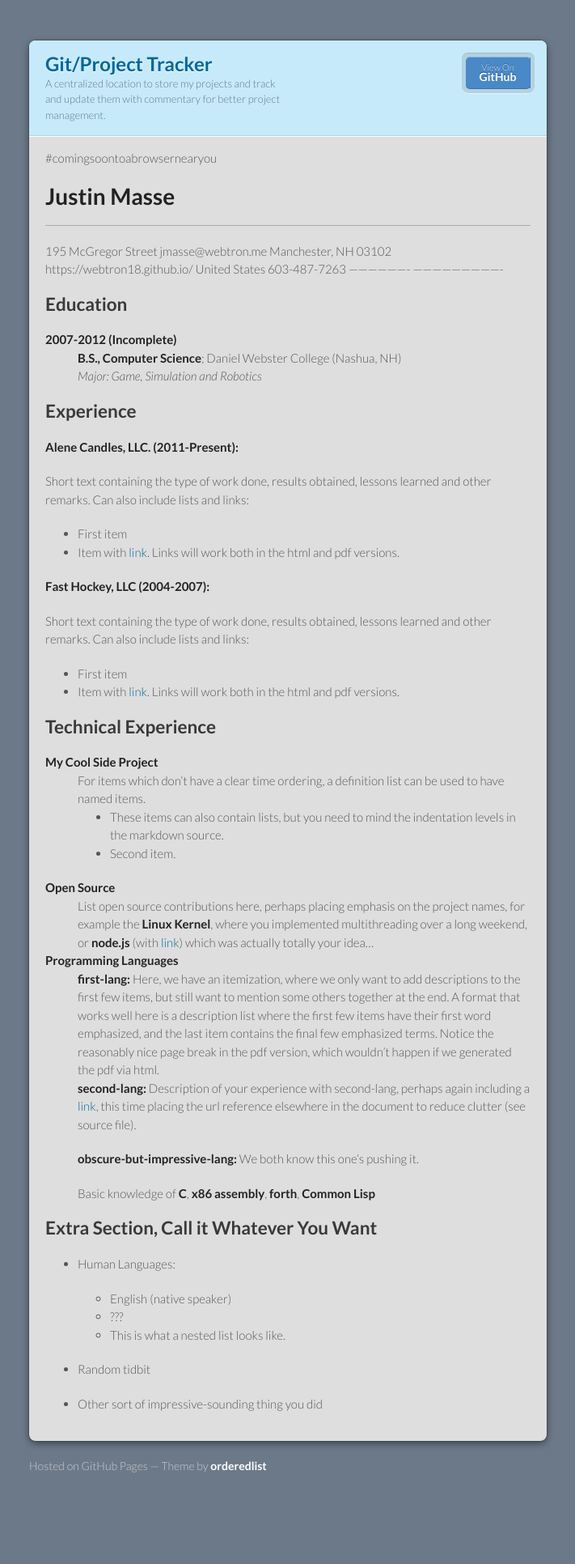
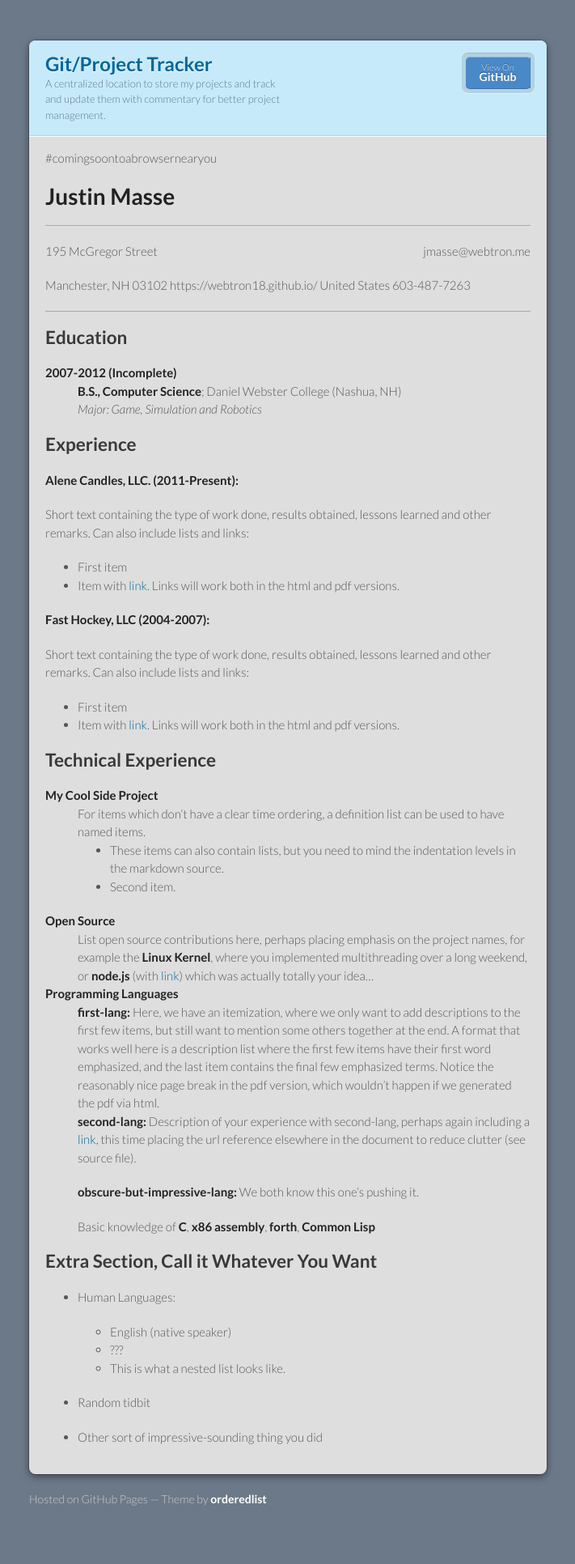
Before and after one commit to Lord0fBytes/lord0fbytes.github.io, a Jekyll site: the page built from _posts/2019-02-16-resume-network-administrator.md, in a window 1280 px wide. Shown: the whole page at 81% size, without its empty margins (284-995 px from the left). Built offline with Jekyll 4.4.1, drawn with Linux system fonts in a browser that asks for light colours; before the commit the page ends 1891 px from its top, so only the background shows below that.

Commit message:
testing CSS alignment

```diff
--- a/_posts/2019-02-16-resume-network-administrator.md
+++ b/_posts/2019-02-16-resume-network-administrator.md
@@ -7,11 +7,12 @@ title: About Me - Resume (Network Admin)
 Justin Masse
 ============
 
--------------------     ----------------------------
-195 McGregor Street                        jmasse@webtron.me
+<hr>
+<p style="text-align:left;">195 McGregor Street <span style="float:right;">jmasse@webtron.me</span></p>
+
 Manchester, NH 03102                          https://webtron18.github.io/
 United States                           603-487-7263
--------------------     ----------------------------
+<hr>
 
 Education
 ---------
```
